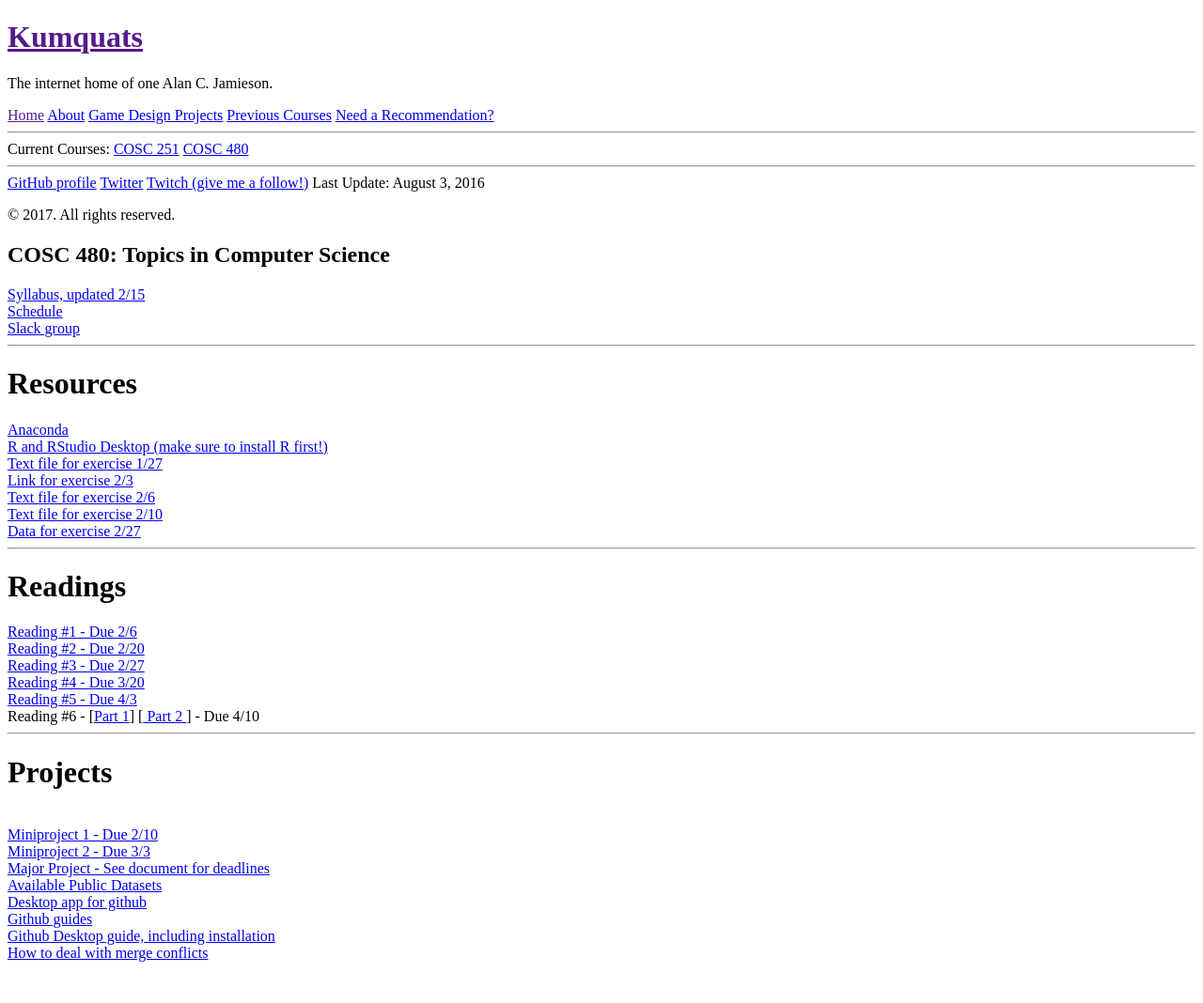
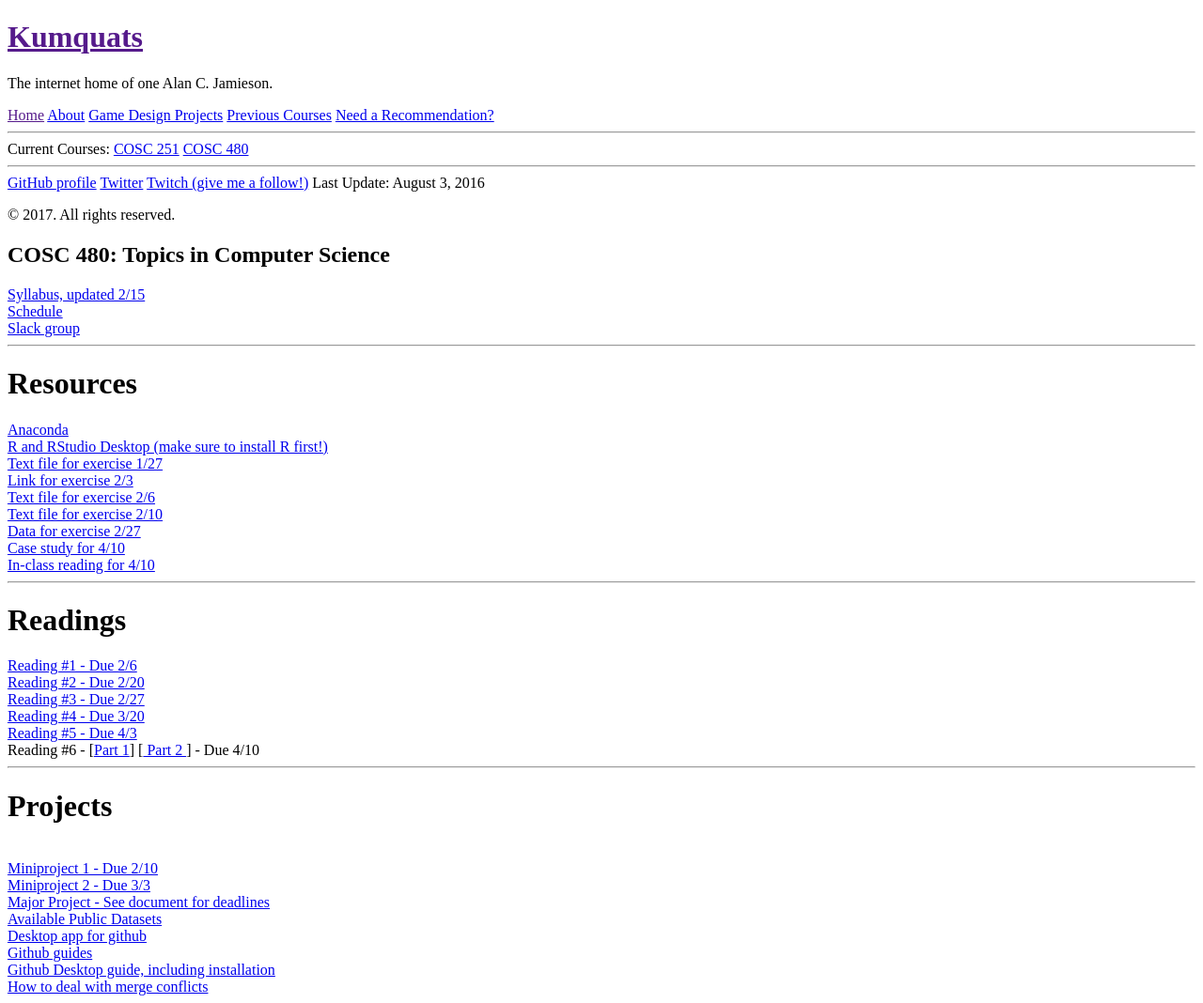
Before and after one commit to ripark/ripark.github.io, a Jekyll site: the page built from s17/cosc480.html, in a window 1280 px wide. Shown: the whole page at 94% size. Built offline with Jekyll 4.4.1, drawn with Linux system fonts in a browser that asks for light colours; Markdown is read by kramdown in place of the engine named in the settings; before the commit the page ends 1032 px from its top, so only the background shows below that.

Commit message:
in-class stuff

```diff
--- a/s17/cosc480.html
+++ b/s17/cosc480.html
@@ -25,6 +25,10 @@ title: "COSC 480: Topics in Computer Science"
 <a href="http://ripark.github.io/s17/Acorns.txt">Text file for exercise 2/10</a>
 <br>
 <a href="https://github.com/oreillymedia/doing_data_science">Data for exercise 2/27</a>
+<br>
+<a href="http://callingbullshit.org/case_studies/case_study_traffic_improvements.html">Case study for 4/10</a>
+<br>
+<a href="http://ripark.github.io/s17/Six_Provocations_for_Big_Data.pdf">In-class reading for 4/10</a>
 <br>
 <hr>
 <h1>Readings</h1>
```
Also changed, not shown: 1 other file.
